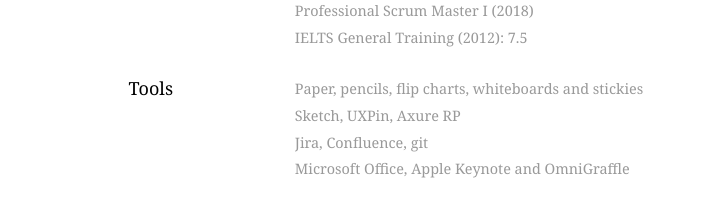
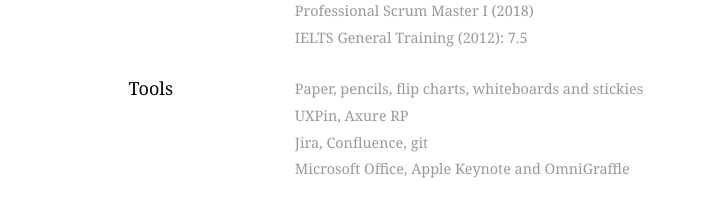
Before and after one commit to ma6/ma6.github.io, a Jekyll site: the page built from _pages/index.md, in a window 1280 px wide and 900 px high, scrolled down 5178 px. Shown: the part 650-867 px from the top of the window, without its empty margins (198-901 px from the left). Built offline with Jekyll 4.4.1, drawn with Linux system fonts in a browser that asks for light colours; some web fonts are replaced; comment, search, counter and statistics services are not loaded.

Commit message:
Update Skills

```diff
--- a/_data/skills.yml
+++ b/_data/skills.yml
@@ -27,6 +27,6 @@
 - skill-headline: Tools
   skills:
     - skill: Paper, pencils, flip charts, whiteboards and stickies
-    - skill: Sketch, UXPin, Axure RP
+    - skill: UXPin, Axure RP
     - skill: Jira, Confluence, git
     - skill: Microsoft Office, Apple Keynote and OmniGraffle
```
